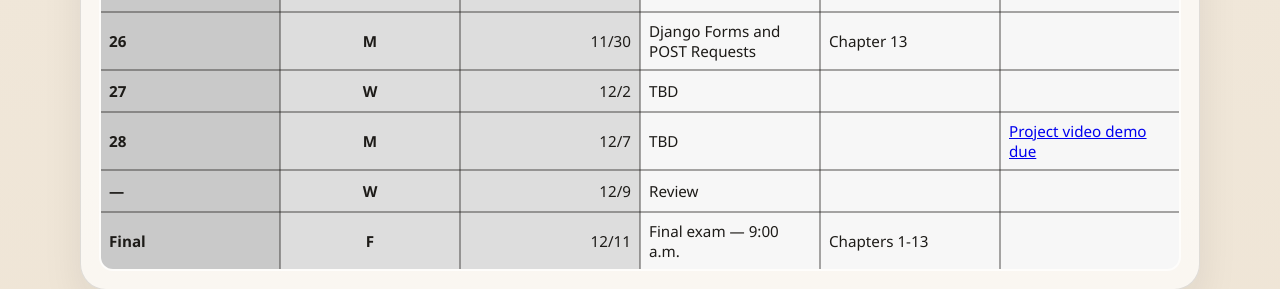
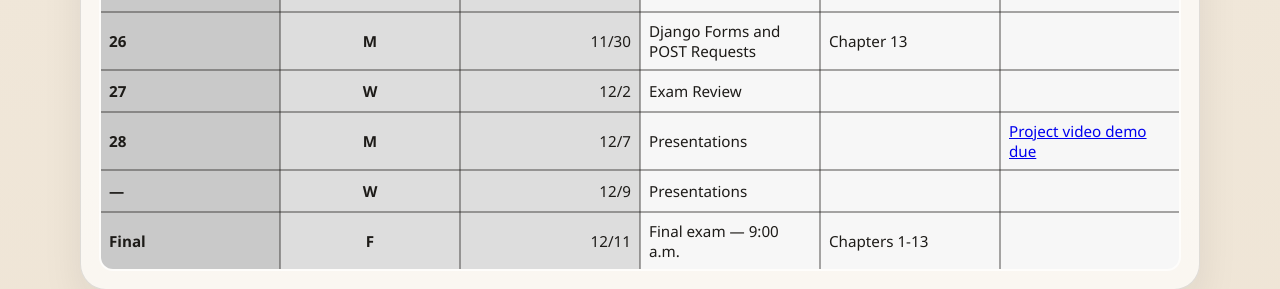
Before and after one commit to mis4322-2026-fall/mis4322-2026-fall.github.io, a plain HTML site: page schedule.html in a window 1280 px wide. Shown: the part 1907-2196 px from the top of the page. Drawn offline with Linux system fonts and the light colour scheme.

Commit message:
Update December review and presentation schedule

```diff
--- a/schedule.html
+++ b/schedule.html
@@ -555,9 +555,9 @@
             <tr><td class="day">TG</td><td class="mw">M</td><td class="date">11/23</td><td class="slot"></td><td class="slot"></td><td class="slot"></td></tr>
             <tr><td class="day">TG</td><td class="mw">W</td><td class="date">11/25</td><td class="slot"></td><td class="slot"></td><td class="slot"></td></tr>
             <tr><td class="day">26</td><td class="mw">M</td><td class="date">11/30</td><td class="slot">Django Forms and POST Requests</td><td class="slot">Chapter 13</td><td class="slot"></td></tr>
-            <tr><td class="day">27</td><td class="mw">W</td><td class="date">12/2</td><td class="slot">TBD</td><td class="slot"></td><td class="slot"></td></tr>
-            <tr><td class="day">28</td><td class="mw">M</td><td class="date">12/7</td><td class="slot">TBD</td><td class="slot"></td><td class="slot"><a href="/projects.html#video-demo">Project video demo due</a></td></tr>
-            <tr><td class="day">—</td><td class="mw">W</td><td class="date">12/9</td><td class="slot">Review</td><td class="slot"></td><td class="slot"></td></tr>
+            <tr><td class="day">27</td><td class="mw">W</td><td class="date">12/2</td><td class="slot">Exam Review</td><td class="slot"></td><td class="slot"></td></tr>
+            <tr><td class="day">28</td><td class="mw">M</td><td class="date">12/7</td><td class="slot">Presentations</td><td class="slot"></td><td class="slot"><a href="/projects.html#video-demo">Project video demo due</a></td></tr>
+            <tr><td class="day">—</td><td class="mw">W</td><td class="date">12/9</td><td class="slot">Presentations</td><td class="slot"></td><td class="slot"></td></tr>
             <tr><td class="day">Final</td><td class="mw">F</td><td class="date">12/11</td><td class="slot">Final exam — 9:00 a.m.</td><td class="slot">Chapters 1-13</td><td class="slot"></td></tr>
           </tbody>
         </table>
```
